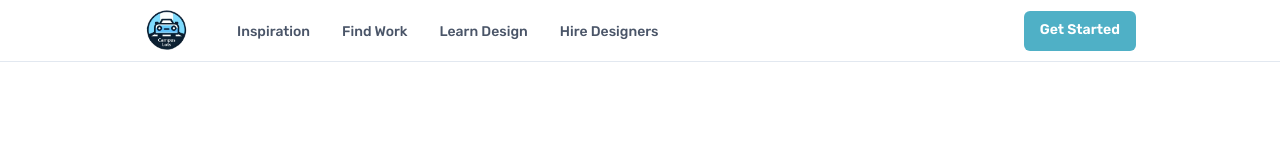
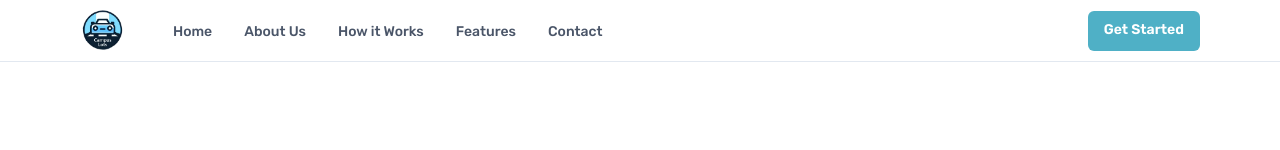
Before and after one commit to KareemEllis/CampusLots, a Next.js app in the folder frontend/: page / in a window 1280 px wide. Shown: the top 150 px of the page. Built offline with nearby package versions, Linux system fonts and the light colour scheme.

Commit message:
Landing Page: Updated Header Links

```diff
--- a/frontend/app/(landing)/Header.jsx
+++ b/frontend/app/(landing)/Header.jsx
@@ -28,42 +28,51 @@ import {
 
 const NAV_ITEMS = [
     {
-      label: 'Inspiration',
+      label: 'Home',
+      href: '#',
+    },
+    {
+      label: 'About Us',
       children: [
         {
-          label: 'Explore Design Work',
-          subLabel: 'Trending Design to inspire you',
+          label: 'Our Mission',
+          subLabel: 'Empowering Seamless Parking Experiences',
           href: '#',
         },
         {
-          label: 'New & Noteworthy',
-          subLabel: 'Up-and-coming Designers',
+          label: 'Our Team',
+          subLabel: 'Meet the Visionaries Behind Campus Lots',
           href: '#',
         },
       ],
     },
     {
-      label: 'Find Work',
+      label: 'How it Works',
+      href: '#',
+    },
+    {
+      label: 'Features',
+      href: '#',
+    },
+    {
+      label: 'Contact',
       children: [
         {
-          label: 'Job Board',
-          subLabel: 'Find your dream design job',
+          label: 'Contact Us',
+          subLabel: 'Reach Out for Assistance or Inquiries',
           href: '#',
         },
         {
-          label: 'Freelance Projects',
-          subLabel: 'An exclusive list for contract work',
+          label: 'Feedback',
+          subLabel: 'Share Your Thoughts with Us',
           href: '#',
         },
+        {
+          label: 'Support',
+          subLabel: 'We\'re Here to Help You Every Step of the Way',
+          href: '#',
+        }
       ],
-    },
-    {
-      label: 'Learn Design',
-      href: '#',
-    },
-    {
-      label: 'Hire Designers',
-      href: '#',
     },
 ]
 
@@ -79,7 +88,7 @@ export default function WithSubnavigation() {
       borderStyle={'solid'}
       borderColor={useColorModeValue('gray.200', 'gray.900')}
     >
-    <Container maxW={'5xl'}>
+    <Container maxW={'6xl'}>
         <Flex
             bg={useColorModeValue('white', 'gray.800')}
             color={useColorModeValue('gray.600', 'white')}
```
